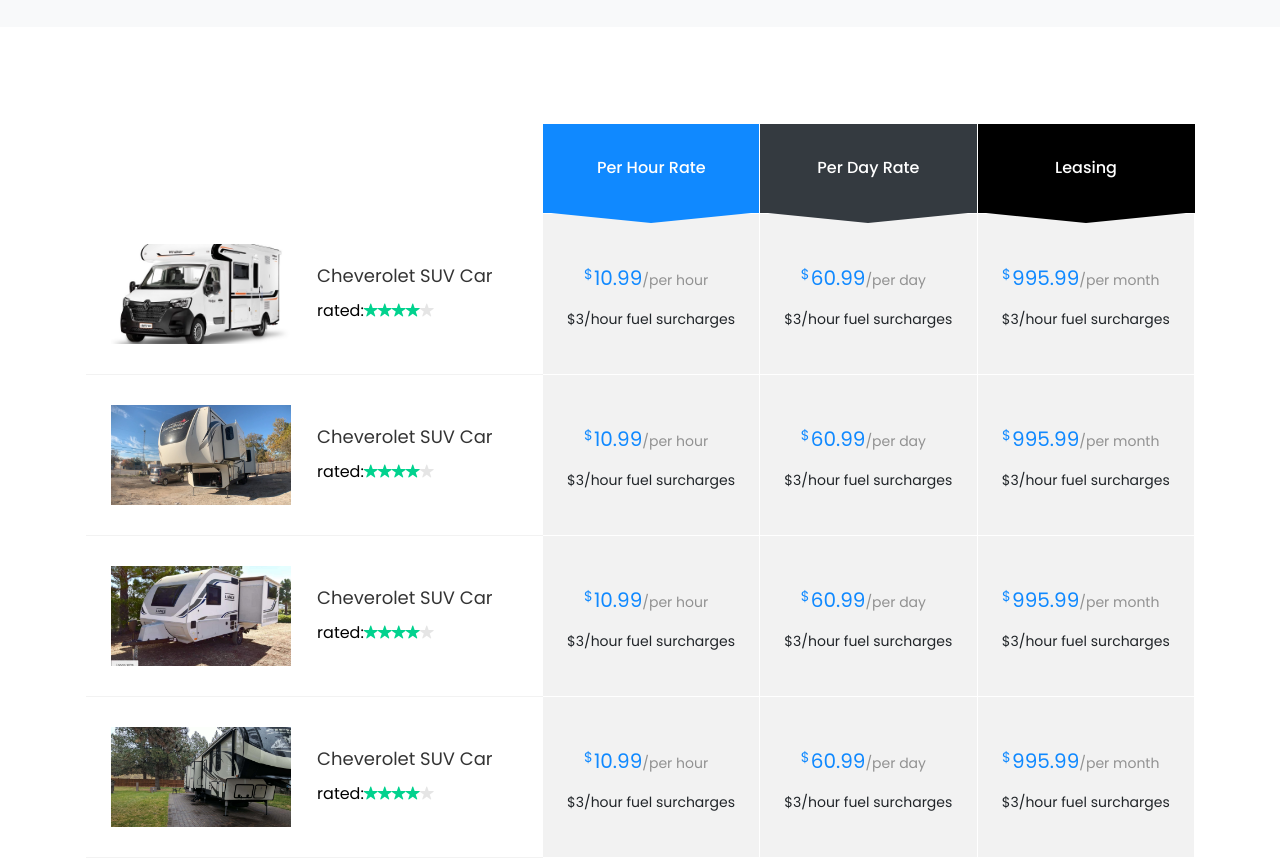
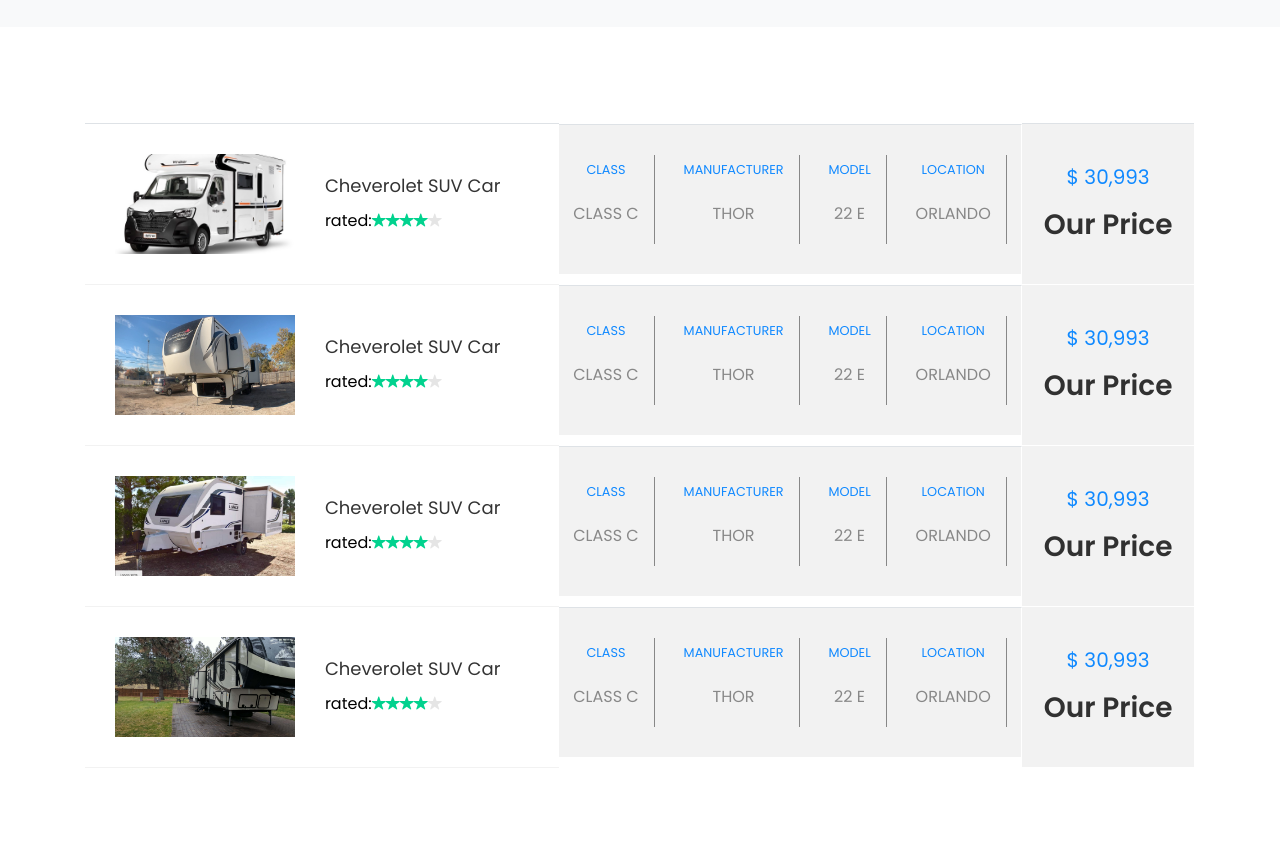
Before and after one commit to codebeast0420/car-rental-zepbo, a Next.js app: page /inventory in a window 1280 px wide. Shown: the part 1200-2060 px from the top of the page. Built offline with nearby package versions, Linux system fonts and the light colour scheme.

Commit message:
main rv list create

```diff
--- a/pages/inventory.tsx
+++ b/pages/inventory.tsx
@@ -5,8 +5,8 @@
 import React, { FC } from "react";
 import InventorySection from "@/src/components/inventory/inventorySection";
 import InventoryItem from "@/src/components/inventory/inventoryItem";
-import Pricing from "@/src/components/inventory/pricing";
-import PricingItem from "@/src/components/inventory/pricingItem";
+import MainListBox from "@/src/components/inventory/mainListBox";
+import RVItem from "@/src/components/inventory/RVItem";
 import { Swiper, SwiperSlide } from "swiper/react";
 import SwiperCore, { Pagination, Autoplay, Navigation } from "swiper";
 import 'swiper/css/pagination'
@@ -21,7 +21,6 @@
 			<MainImage title="Recreatial Vehicles" current="Inventory" img="images/inventory.jpg" />
 			<InventorySection>
 				<Swiper
-					// slidesPerView={2}
 					modules={[Pagination]}
 					pagination={{
 						dynamicBullets: true,
@@ -29,12 +28,6 @@
 					loop={true}
 					centeredSlides={true}
 					breakpoints={{
-						// 320: {
-						// 	slidesPerView: 1.5,
-						// },
-						// 440: {
-						// 	slidesPerView: 2,
-						// },
 						768: {
 							slidesPerView: 2.5,
 						},
@@ -63,12 +56,12 @@
 					</SwiperSlide>
 				</Swiper>
 			</InventorySection>
-			<Pricing>
-				<PricingItem img="images/car-1.jpg" />
-				<PricingItem img="images/car-2.jpg" />
-				<PricingItem img="images/car-3.jpg" />
-				<PricingItem img="images/car-4.jpg" />
-			</Pricing>
+			<MainListBox>
+				<RVItem img="images/car-1.jpg" />
+				<RVItem img="images/car-2.jpg" />
+				<RVItem img="images/car-3.jpg" />
+				<RVItem img="images/car-4.jpg" />
+			</MainListBox>
 			<Footer />
 		</MainTheme>
 	)
--- /dev/null
+++ b/src/components/inventory/RVItem.tsx
@@ -0,0 +1,51 @@
+import React, { FC } from 'react';
+import { TitleDescriptionType } from '@/src/type';
+
+const RVItem: FC<TitleDescriptionType> = (props) => {
+	return (
+		<tr className="">
+			<td className="car-image"><div className="img" style={{ backgroundImage: `url(${props.img})` }}></div></td>
+			<td className="product-name">
+				<h3>Cheverolet SUV Car</h3>
+				<p className="mb-0 rated">
+					<span>rated:</span>
+					<span className="ion-ios-star"></span>
+					<span className="ion-ios-star"></span>
+					<span className="ion-ios-star"></span>
+					<span className="ion-ios-star"></span>
+					<span className="ion-ios-star"></span>
+				</p>
+			</td>
+
+			<td className="price d-flex justify-content-around">
+				<div className='rv-item-info'>
+					<p><small style={{color:"#1089ff"}}>Class</small></p>
+					<p>Class C</p>
+				</div>
+				<div className='rv-item-info'>
+					<p><small style={{color:"#1089ff"}}>Manufacturer</small></p>
+					<p>THOR</p>
+				</div>
+				<div className='rv-item-info'>
+					<p><small style={{color:"#1089ff"}}>Model</small></p>
+					<p>22 E</p>
+				</div>
+				<div className='rv-item-info'>
+					<p><small style={{color:"#1089ff"}}>Location</small></p>
+					<p>Orlando</p>
+				</div>
+			</td>
+
+			<td className="price">
+				<div className="price-rate">
+					<h3>
+						<span className="num">$ 30,993</span>
+					</h3>
+					<h3 style={{fontWeight:'600'}}>Our Price</h3>
+				</div>
+			</td>
+		</tr>
+	)
+}
+
+export default RVItem;
--- a/src/components/inventory/pricing.tsx
+++ b/src/components/inventory/mainListBox.tsx
@@ -1,7 +1,7 @@
 import React, { FC } from "react";
 import { HasChildren } from "@/src/type";
 
-const Pricing: FC<HasChildren> = (props) => {
+const MainListBox: FC<HasChildren> = (props) => {
 	return (
 		<section className="ftco-section ftco-cart">
 			<div className="container">
@@ -9,15 +9,6 @@
 					<div className="col-md-12">
 						<div className="car-list">
 							<table className="table">
-								<thead className="thead-primary">
-									<tr className="text-center">
-										<th>&nbsp;</th>
-										<th>&nbsp;</th>
-										<th className="bg-primary heading">Per Hour Rate</th>
-										<th className="bg-dark heading">Per Day Rate</th>
-										<th className="bg-black heading">Leasing</th>
-									</tr>
-								</thead>
 								<tbody>
 									{props.children}
 								</tbody>
@@ -30,4 +21,4 @@
 	)
 }
 
-export default Pricing;
+export default MainListBox;
--- a/src/components/inventory/pricingItem.tsx
+++ /dev/null
@@ -1,56 +0,0 @@
-import React, { FC } from 'react';
-import { TitleDescriptionType } from '@/src/type';
-
-const PricingItem: FC<TitleDescriptionType> = (props) => {
-	return (
-		<tr className="">
-			<td className="car-image"><div className="img" style={{ backgroundImage: `url(${props.img})` }}></div></td>
-			<td className="product-name">
-				<h3>Cheverolet SUV Car</h3>
-				<p className="mb-0 rated">
-					<span>rated:</span>
-					<span className="ion-ios-star"></span>
-					<span className="ion-ios-star"></span>
-					<span className="ion-ios-star"></span>
-					<span className="ion-ios-star"></span>
-					<span className="ion-ios-star"></span>
-				</p>
-			</td>
-
-			<td className="price">
-				<p className="btn-custom"><a href="#">Rent a car</a></p>
-				<div className="price-rate">
-					<h3>
-						<span className="num"><small className="currency">$</small> 10.99</span>
-						<span className="per">/per hour</span>
-					</h3>
-					<span className="subheading">$3/hour fuel surcharges</span>
-				</div>
-			</td>
-
-			<td className="price">
-				<p className="btn-custom"><a href="#">Rent a car</a></p>
-				<div className="price-rate">
-					<h3>
-						<span className="num"><small className="currency">$</small> 60.99</span>
-						<span className="per">/per day</span>
-					</h3>
-					<span className="subheading">$3/hour fuel surcharges</span>
-				</div>
-			</td>
-
-			<td className="price">
-				<p className="btn-custom"><a href="#">Rent a car</a></p>
-				<div className="price-rate">
-					<h3>
-						<span className="num"><small className="currency">$</small> 995.99</span>
-						<span className="per">/per month</span>
-					</h3>
-					<span className="subheading">$3/hour fuel surcharges</span>
-				</div>
-			</td>
-		</tr>
-	)
-}
-
-export default PricingItem;
--- a/styles/globals.css
+++ b/styles/globals.css
@@ -110,3 +110,9 @@
 
 
 /* ---------------------------------------- */
+.rv-item-info {
+  color: #888;
+  border-right: solid 1px #888;
+  padding-right: 15px;
+  text-transform: uppercase;
+}
```
Also changed, not shown: src/components/inventory/mainListTheme.tsx (added).
